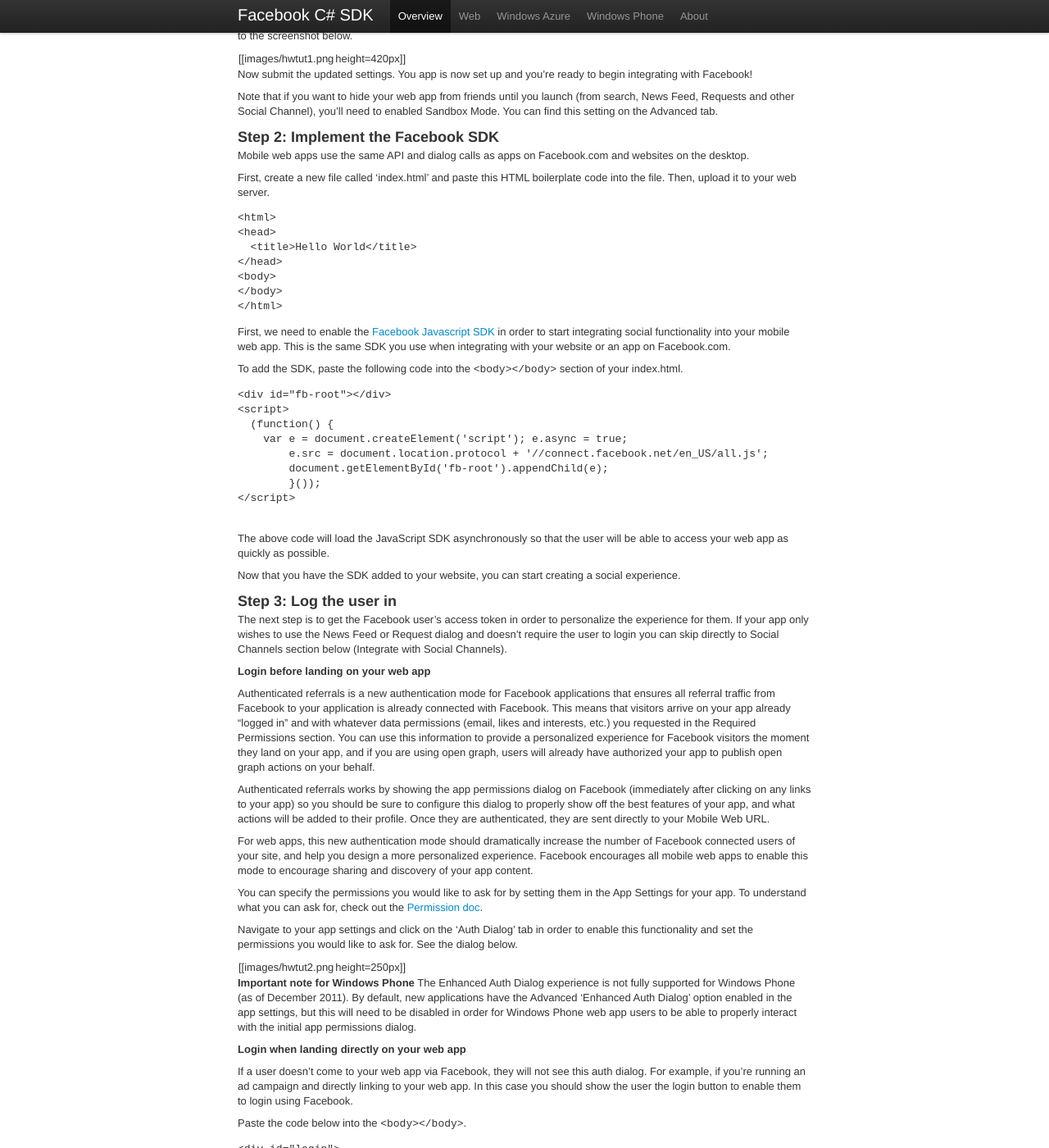
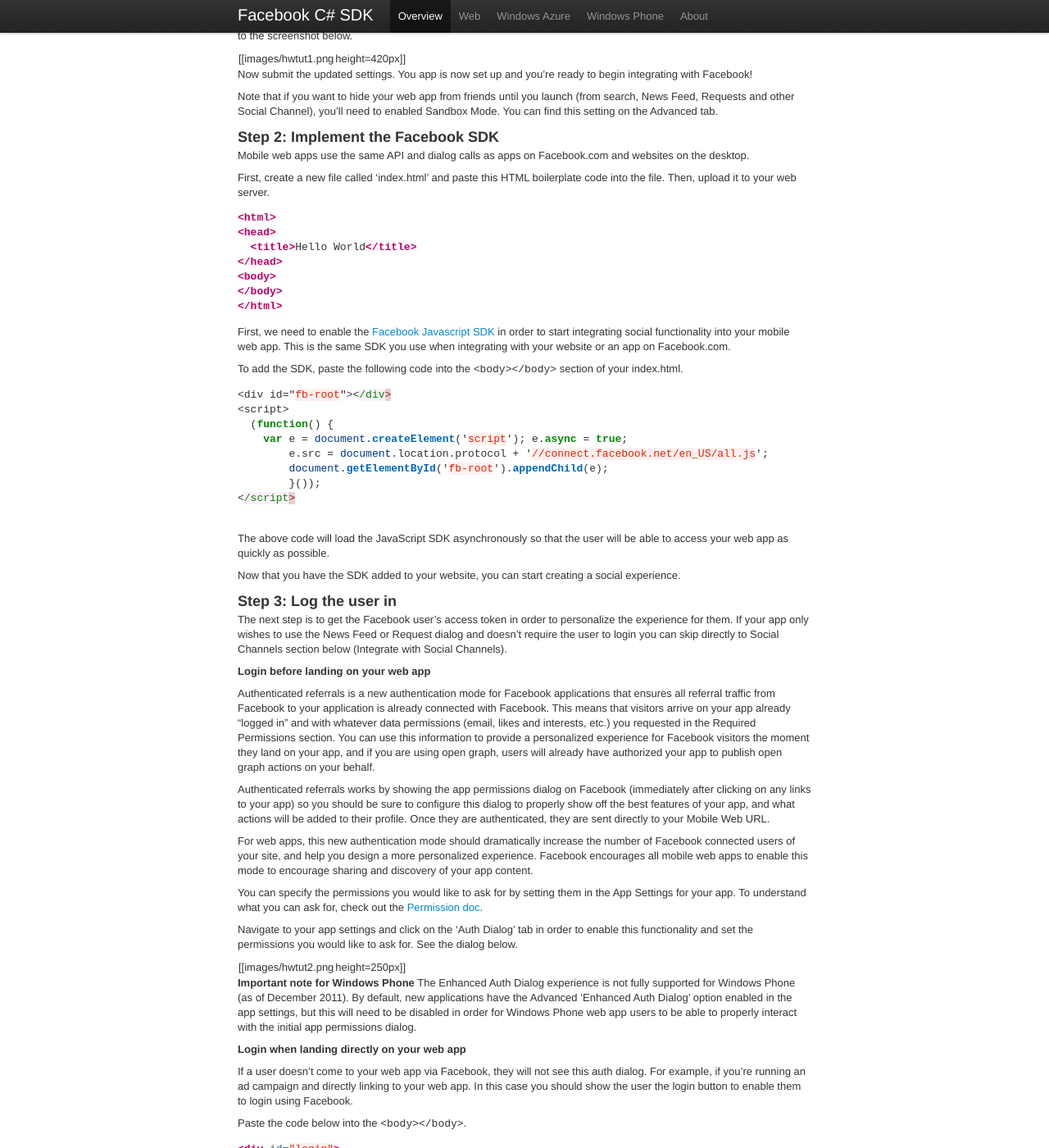
Before and after one commit to facebook-csharp-sdk/facebook-csharp-sdk.github.com, a Jekyll site: the page built from docs/phone/windows-phone-mobile-web-tutorial.md, in a window 1280 px wide and 1400 px high, scrolled down 358 px. Shown: the whole window at 82% size. Built offline with Jekyll 4.4.1, drawn with Linux system fonts in a browser that asks for light colours; nearby versions of some CDN libraries; Markdown is read by kramdown in place of the engine named in the settings; a style sheet for code colours, icons or effects is not loaded.

Commit message:
Updated styles

```diff
--- a/_layouts/default.html
+++ b/_layouts/default.html
@@ -14,7 +14,6 @@
     <!-- Le styles -->
     <link href="/assets/css/bootstrap.css" rel="stylesheet">
     <link href="http://pages.github.com/shared/css/documentation.css" rel="stylesheet">
-    <link href="http://pages.github.com/shared/css/pygments.css" rel="stylesheet">
     <link href="/assets/css/style.css" rel="stylesheet">
 
 
--- a/assets/css/style.css
+++ b/assets/css/style.css
@@ -133,3 +133,67 @@ body {
 .docs {
   width: 700px;
 }
+
+/* Nuget Button
+-------------------------------------------------- */
+
+.highlight .hll { background-color: #ffffcc }
+.highlight .c { color: #888888 } /* Comment */
+.highlight .err { color: #a61717; background-color: #e3d2d2 } /* Error */
+.highlight .k { color: #008800; font-weight: bold } /* Keyword */
+.highlight .cm { color: #888888 } /* Comment.Multiline */
+.highlight .cp { color: #cc0000; font-weight: bold } /* Comment.Preproc */
+.highlight .c1 { color: #888888 } /* Comment.Single */
+.highlight .cs { color: #cc0000; font-weight: bold; background-color: #fff0f0 } /* Comment.Special */
+.highlight .gd { color: #000000; background-color: #ffdddd } /* Generic.Deleted */
+.highlight .ge { font-style: italic } /* Generic.Emph */
+.highlight .gr { color: #aa0000 } /* Generic.Error */
+.highlight .gh { color: #303030 } /* Generic.Heading */
+.highlight .gi { color: #000000; background-color: #ddffdd } /* Generic.Inserted */
+.highlight .go { color: #888888 } /* Generic.Output */
+.highlight .gp { color: #555555 } /* Generic.Prompt */
+.highlight .gs { font-weight: bold } /* Generic.Strong */
+.highlight .gu { color: #606060 } /* Generic.Subheading */
+.highlight .gt { color: #aa0000 } /* Generic.Traceback */
+.highlight .kc { color: #008800; font-weight: bold } /* Keyword.Constant */
+.highlight .kd { color: #008800; font-weight: bold } /* Keyword.Declaration */
+.highlight .kn { color: #008800; font-weight: bold } /* Keyword.Namespace */
+.highlight .kp { color: #008800 } /* Keyword.Pseudo */
+.highlight .kr { color: #008800; font-weight: bold } /* Keyword.Reserved */
+.highlight .kt { color: #888888; font-weight: bold } /* Keyword.Type */
+.highlight .m { color: #0000DD; font-weight: bold } /* Literal.Number */
+.highlight .s { color: #dd2200; background-color: #fff0f0 } /* Literal.String */
+.highlight .na { color: #336699 } /* Name.Attribute */
+.highlight .nb { color: #003388 } /* Name.Builtin */
+.highlight .nc { color: #bb0066; font-weight: bold } /* Name.Class */
+.highlight .no { color: #003366; font-weight: bold } /* Name.Constant */
+.highlight .nd { color: #555555 } /* Name.Decorator */
+.highlight .ne { color: #bb0066; font-weight: bold } /* Name.Exception */
+.highlight .nf { color: #0066bb; font-weight: bold } /* Name.Function */
+.highlight .nl { color: #336699; font-style: italic } /* Name.Label */
+.highlight .nn { color: #bb0066; font-weight: bold } /* Name.Namespace */
+.highlight .py { color: #336699; font-weight: bold } /* Name.Property */
+.highlight .nt { color: #bb0066; font-weight: bold } /* Name.Tag */
+.highlight .nv { color: #336699 } /* Name.Variable */
+.highlight .ow { color: #008800 } /* Operator.Word */
+.highlight .w { color: #bbbbbb } /* Text.Whitespace */
+.highlight .mf { color: #0000DD; font-weight: bold } /* Literal.Number.Float */
+.highlight .mh { color: #0000DD; font-weight: bold } /* Literal.Number.Hex */
+.highlight .mi { color: #0000DD; font-weight: bold } /* Literal.Number.Integer */
+.highlight .mo { color: #0000DD; font-weight: bold } /* Literal.Number.Oct */
+.highlight .sb { color: #dd2200; background-color: #fff0f0 } /* Literal.String.Backtick */
+.highlight .sc { color: #dd2200; background-color: #fff0f0 } /* Literal.String.Char */
+.highlight .sd { color: #dd2200; background-color: #fff0f0 } /* Literal.String.Doc */
+.highlight .s2 { color: #dd2200; background-color: #fff0f0 } /* Literal.String.Double */
+.highlight .se { color: #0044dd; background-color: #fff0f0 } /* Literal.String.Escape */
+.highlight .sh { color: #dd2200; background-color: #fff0f0 } /* Literal.String.Heredoc */
+.highlight .si { color: #3333bb; background-color: #fff0f0 } /* Literal.String.Interpol */
+.highlight .sx { color: #22bb22; background-color: #f0fff0 } /* Literal.String.Other */
+.highlight .sr { color: #008800; background-color: #fff0ff } /* Literal.String.Regex */
+.highlight .s1 { color: #dd2200; background-color: #fff0f0 } /* Literal.String.Single */
+.highlight .ss { color: #aa6600; background-color: #fff0f0 } /* Literal.String.Symbol */
+.highlight .bp { color: #003388 } /* Name.Builtin.Pseudo */
+.highlight .vc { color: #336699 } /* Name.Variable.Class */
+.highlight .vg { color: #dd7700 } /* Name.Variable.Global */
+.highlight .vi { color: #3333bb } /* Name.Variable.Instance */
+.highlight .il { color: #0000DD; font-weight: bold } /* Literal.Number.Integer.Long */
```
